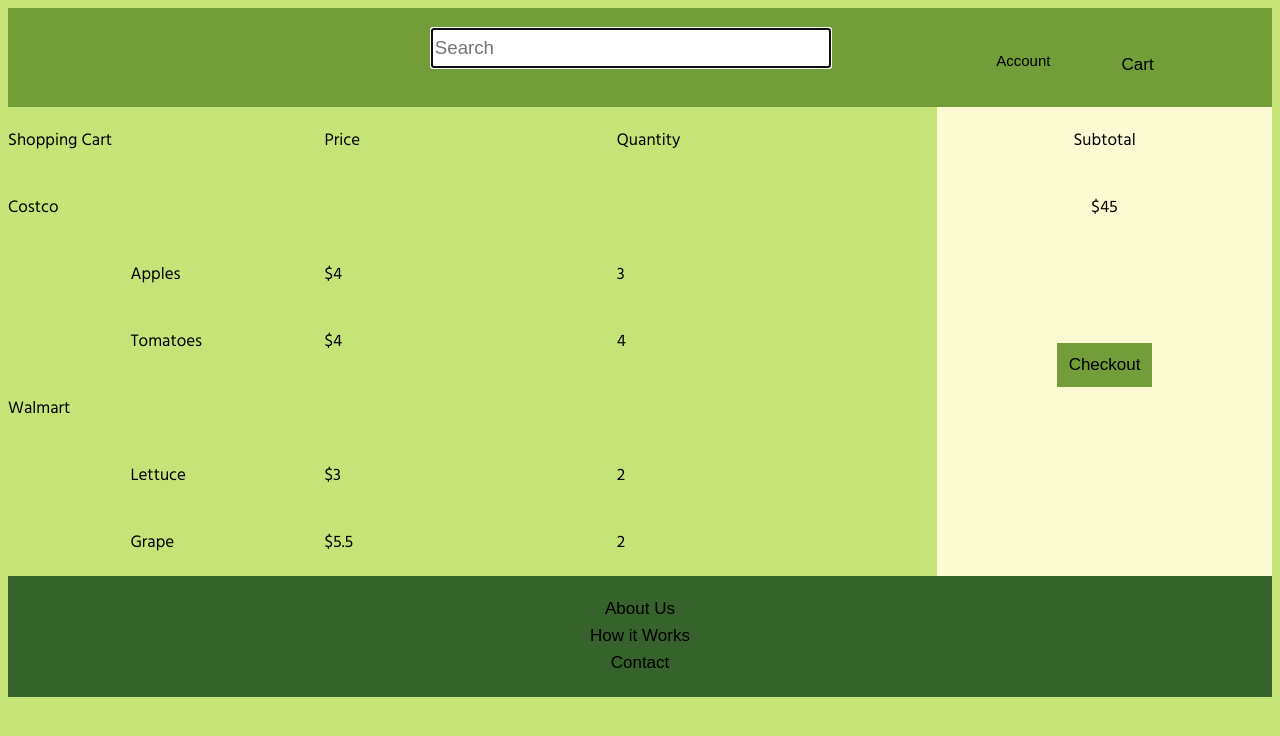
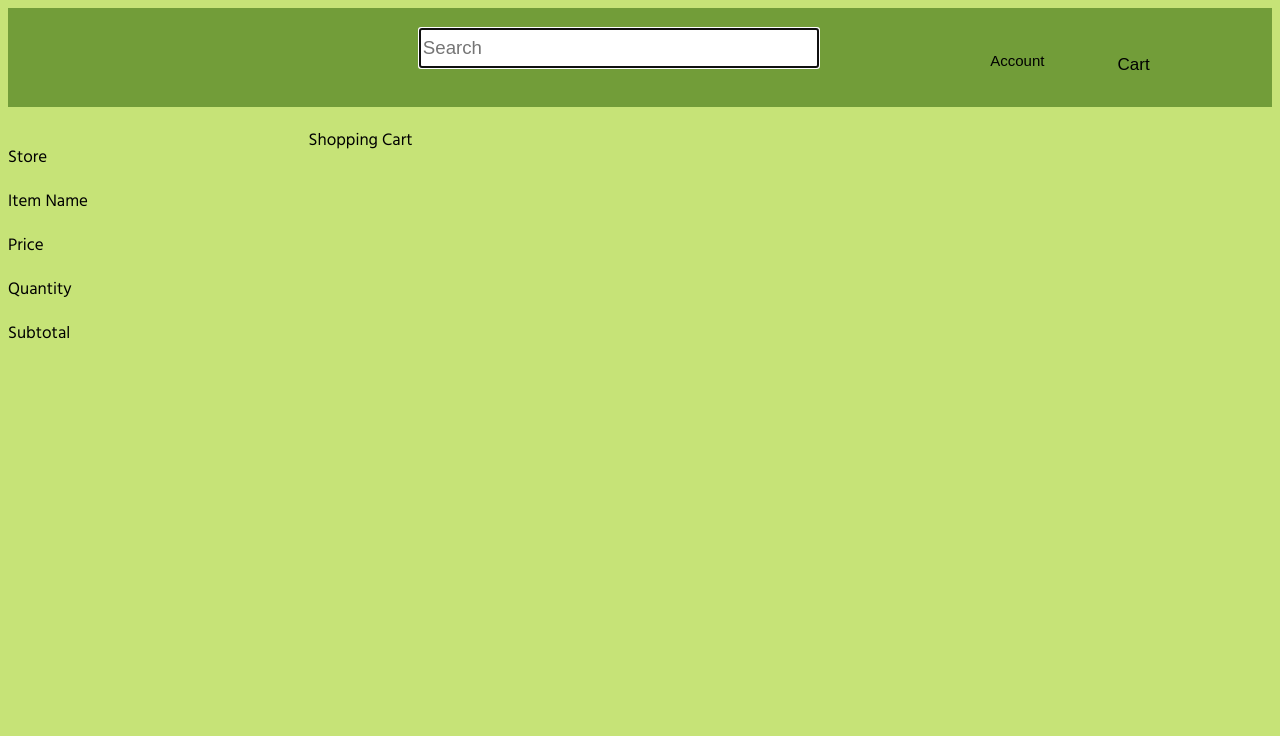
Before and after one commit to gurpindersingh98/testfb15, a plain HTML site: page cartpage.html in a window 1280 px wide. Drawn offline with nearby package versions, Linux system fonts and the light colour scheme.

Commit message:
Add files via upload

```diff
--- a/cartpage.html
+++ b/cartpage.html
@@ -5,6 +5,21 @@
     <meta charset="utf-8"/>
 	<meta name="viewport" content="width=device-width, initial-scale=1">
 	<link rel="stylesheet" href="https://use.fontawesome.com/releases/v5.7.0/css/all.css" integrity="sha384-lZN37f5QGtY3VHgisS14W3ExzMWZxybE1SJSEsQp9S+oqd12jhcu+A56Ebc1zFSJ" crossorigin="anonymous">
+
+    	 <script src="https://www.gstatic.com/firebasejs/5.8.4/firebase.js"></script>
+<script>
+  // Initialize Firebase
+  var config = {
+    apiKey: "AIzaSyDbL92JRSdB3V1OT7-iMFYytHbxq-7cs3s",
+    authDomain: "hannahproject-9a1b1.firebaseapp.com",
+    databaseURL: "https://hannahproject-9a1b1.firebaseio.com",
+    projectId: "hannahproject-9a1b1",
+    storageBucket: "hannahproject-9a1b1.appspot.com",
+    messagingSenderId: "973464007710"
+  };
+  firebase.initializeApp(config);
+</script>
+
     <style>
       @import url(https://fonts.googleapis.com/css?family=Hind);
 
@@ -52,46 +67,11 @@
 		  grid-column-start: 1;
 		  grid-column-end: 3;
 		}
-		#item8 {
-		  grid-column-start: 5;
+      #cart1 {
+          grid-column-start: 3;
 		  grid-column-end: 7;
-		  background-color: #FBFAD3;
-		  text-align: center;
 		}
-		.item9 {
-		  grid-column-start: 1;
-		  grid-column-end: 5;
-		}
-		#item10 {
-		  grid-column-start: 5;
-		  grid-column-end: 7;
-		  background-color: #FBFAD3;
-		  text-align: center;
-		}
-		#item15 {
-		  grid-column-start: 5;
-		  grid-column-end: 7;
-		  background-color: #FBFAD3;
-		  text-align: center;
-		}
-		#item20 {
-		  grid-column-start: 5;
-		  grid-column-end: 7;
-		  grid-row-start: 5;
-		  grid-row-end: 10;
-		  background-color: #FBFAD3;
-		  text-align: center;
-		}
-		.item21 {
-		  grid-column-start: 1;
-		  grid-column-end: 5;
-		}
-		#item30 {
-		  grid-column-start: 1;
-		  grid-column-end: 7;
-		  background-color: #36622B;
-		  text-align: center;
-		}
+
 
 		 .dropbtn {
         background-color:#729D39;
@@ -200,56 +180,17 @@
   </div>
 
   </div>
-  <div class="item5">Shopping Cart</div>
-  <div class="item6">Price</div>
-  <div class="item7">Quantity</div>
-  <div id="item8">Subtotal</div>
-  <div class="item9">Costco</div>
-  <div id="item10">$45</div>
-  <div class="item11">
-  	 <img id ="image1" src="Screenshot_2.png" alt="" >
+  <div class ="item 5">
+    <p> Store</p>
+    <p> Item Name</p>
+    <p> Price</p>
+    <p> Quantity</p>
+    <p> Subtotal</p>
   </div>
-  <div class="item12">Apples</div>
-  <div class="item13">$4</div>
-  <div class="item14">3</div>
-  <div id="item15">
- </div>
-  <div class="item16">
-	 <img id ="image2" src="Screenshot_3.png" alt="" >
-  </div>
-  <div class="item17">Tomatoes</div>
-  <div class="item18">$4</div>
-  <div class="item19">4</div>
-  <div id="item20">
-	 <div class="Cart">
-       <button class="Cartbutton">Checkout</button>
-	  </div>
-		</div>
-  <div class="item21">Walmart</div>
-  <div class="item22">
-	<img id ="image1" src="Screenshot_4.png" alt="" >
-  </div>
-  <div class="item23">Lettuce</div>
-  <div class="item24">$3</div>
-  <div class="item25">2</div>
-  <div class="item26">
-	<img id ="image1" src="Screenshot_5.png" alt="" >
-	</div>
-  <div class="item27">Grape</div>
-  <div class="item28">$5.5</div>
-  <div class="item29">2</div>
-  <div id="item30">
-    <div class="footer">
-       <button class="footer">About Us</button>
-    </div>
-	<div class="footer">
-       <button class="footer">How it Works</button>
-    </div>
-	 <div class="footer">
-       <button class="footer">Contact</button>
-    </div>
-  </div>
-</div>
+
+  <div id="cart1">Shopping Cart</div>
+
+
 
 
   <script src="http://ajax.googleapis.com/ajax/libs/jquery/1.11.2/jquery.min.js"></script>
@@ -260,5 +201,44 @@
   document.getElementById('search').style.fontSize="14pt";
 </script>
 
+
+
+
+
+
+    <script>
+		document.getElementById("cart1").addEventListener("click",function() {
+			ShowList("cart1");
+		}
+	 );
+		function ShowList(category) {
+			var dbRef = firebase.database().ref("cart/"+category);
+			var promise = dbRef.once("value", function(snap){
+			list=snap.val();
+		})
+
+
+		promise.then(function(){
+			DisplayList(list); //Json object
+					 });
+		};
+		function DisplayList(list){
+			console.log(list);
+			for(var x in list){
+			var para = document.createElement("p");
+			document.body.appendChild(para);
+			var node = document.createTextNode(x);
+			para.appendChild(node);
+		}
+
+		}
+		;
+
+    </script>
+
+  <script src="setup_firebase_hannah.js"></script>
+  <script src="create_user.js"></script>
+
+
   </body>
 </html>
```
